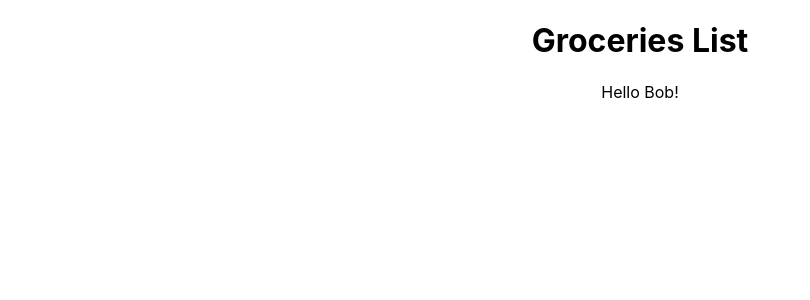
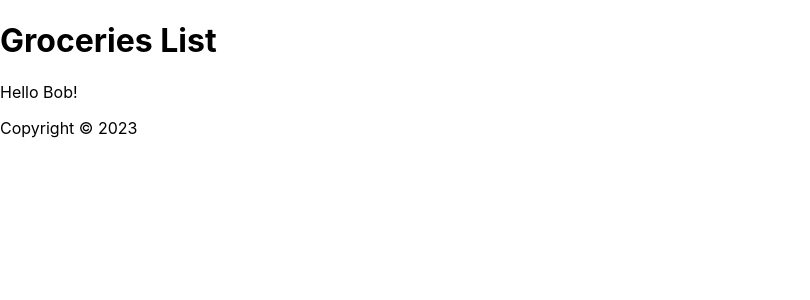
Before and after one commit to Geoffrey-Merville/reactcourse-blogapp, a React (Create React App) app in the folder full-react-course/: page / in a window 1280 px wide. Shown: the top 300 px of the page, without its empty margins (0-810 px from the left). Built offline with nearby package versions, Linux system fonts and the light colour scheme; the HTML template or start-up script is replaced by a standard one.

Commit message:
finished creating components + cleaned files and code

```diff
--- a/full-react-course/src/App.css
+++ /dev/null
@@ -1,38 +0,0 @@
-.App {
-  text-align: center;
-}
-
-.App-logo {
-  height: 40vmin;
-  pointer-events: none;
-}
-
-@media (prefers-reduced-motion: no-preference) {
-  .App-logo {
-    animation: App-logo-spin infinite 20s linear;
-  }
-}
-
-.App-header {
-  background-color: #282c34;
-  min-height: 100vh;
-  display: flex;
-  flex-direction: column;
-  align-items: center;
-  justify-content: center;
-  font-size: calc(10px + 2vmin);
-  color: white;
-}
-
-.App-link {
-  color: #61dafb;
-}
-
-@keyframes App-logo-spin {
-  from {
-    transform: rotate(0deg);
-  }
-  to {
-    transform: rotate(360deg);
-  }
-}
--- a/full-react-course/src/App.js
+++ b/full-react-course/src/App.js
@@ -1,13 +1,13 @@
-import logo from "./logo.svg";
-import "./App.css";
 import Header from "./components/Header";
 import Content from "./components/Content";
+import Footer from "./components/Footer";
 
 function App() {
   return (
     <div className="App">
       <Header />
       <Content />
+      <Footer />
     </div>
   );
 }
--- /dev/null
+++ b/full-react-course/src/components/Footer.js
@@ -0,0 +1,12 @@
+import React from "react";
+
+const Footer = () => {
+  const today = new Date();
+  return (
+    <footer>
+      <p>Copyright &copy; {today.getFullYear()}</p>
+    </footer>
+  );
+};
+
+export default Footer;
--- a/full-react-course/src/components/Header.js
+++ b/full-react-course/src/components/Header.js
@@ -1,6 +1,10 @@
 import React from "react";
 
 const Header = () => {
+  /*const headerStyle = {
+    backgroundColor: "mediumblue",
+    color: "#fff",
+  };*/
   return (
     <header>
       <h1>Groceries List</h1>
```
Also changed, not shown: full-react-course/src/logo.svg (deleted).
